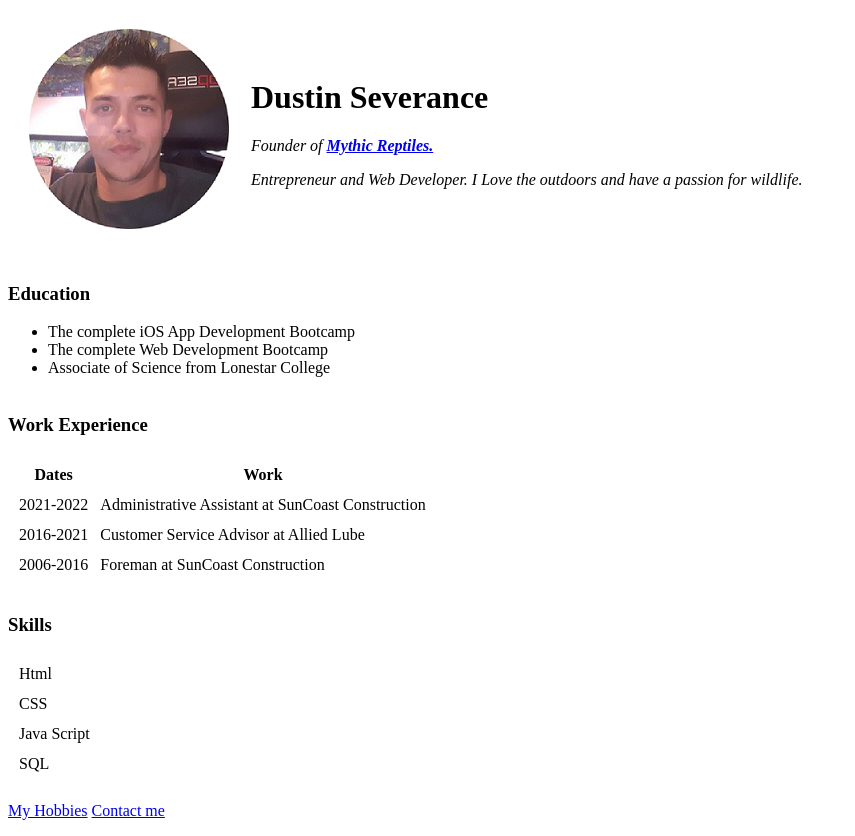
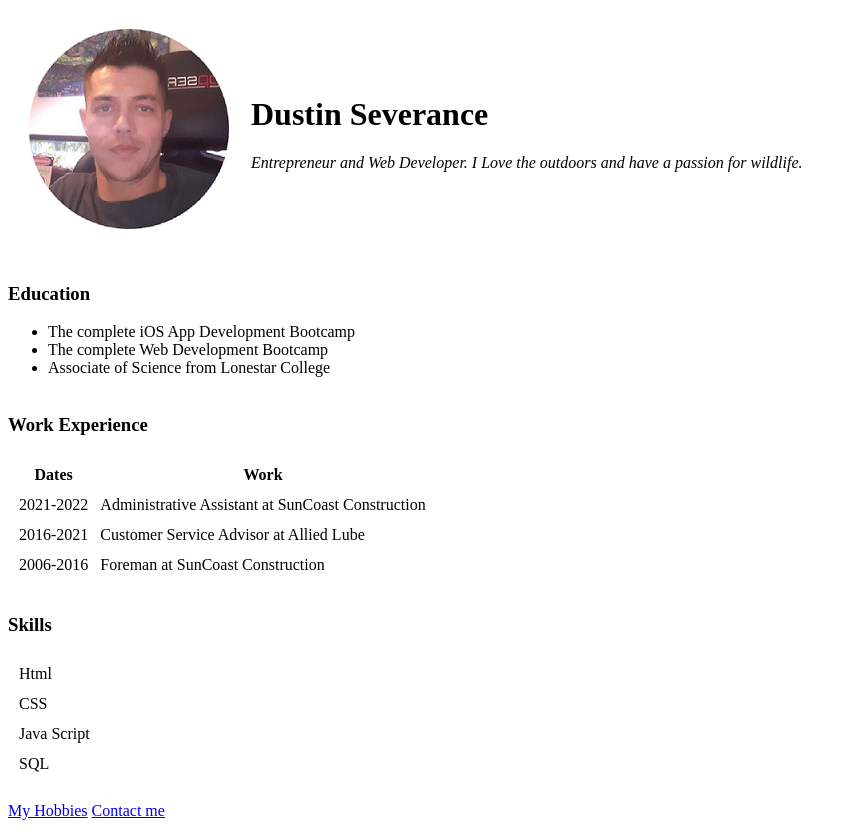
Before and after one commit to Drseverance/cv, a plain HTML site: page index.html in a window 1280 px wide. Shown: the whole page, without its empty margins (0-855 px from the left). Drawn offline with Linux system fonts and the light colour scheme.

Commit message:
Update index.html

```diff
--- a/index.html
+++ b/index.html
@@ -26,7 +26,7 @@
     <tr>
       <td> <img src="dustin.png" alt="Dustin profile picture"></td>
       <td><h1>Dustin Severance</h1>
-      <p><em>Founder of <strong><a href="https://mythicreptilesupplies.com/">Mythic Reptiles.</a></strong></em></p>
+
       <p><em>Entrepreneur and Web Developer. I Love the outdoors and have a passion for wildlife.</em>
     </tr>
   </table>
```
